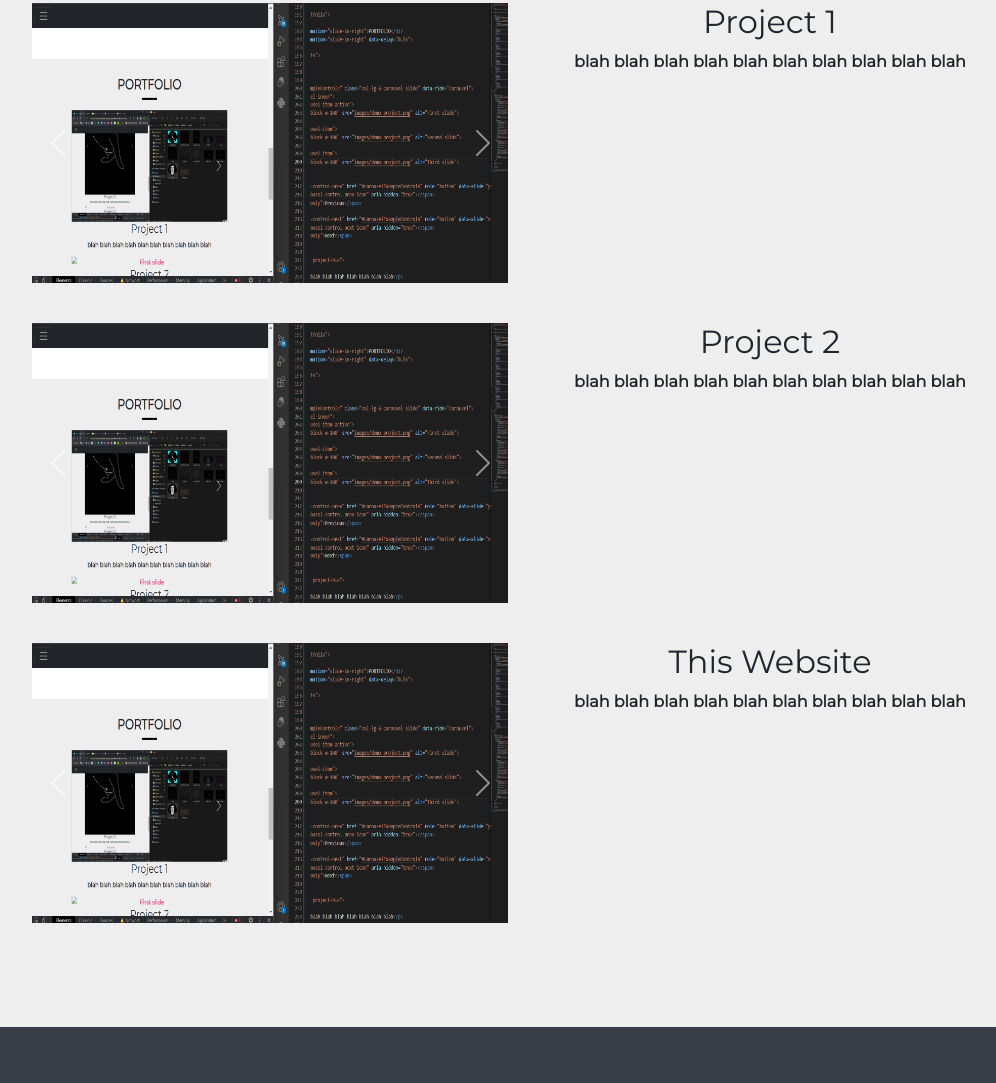
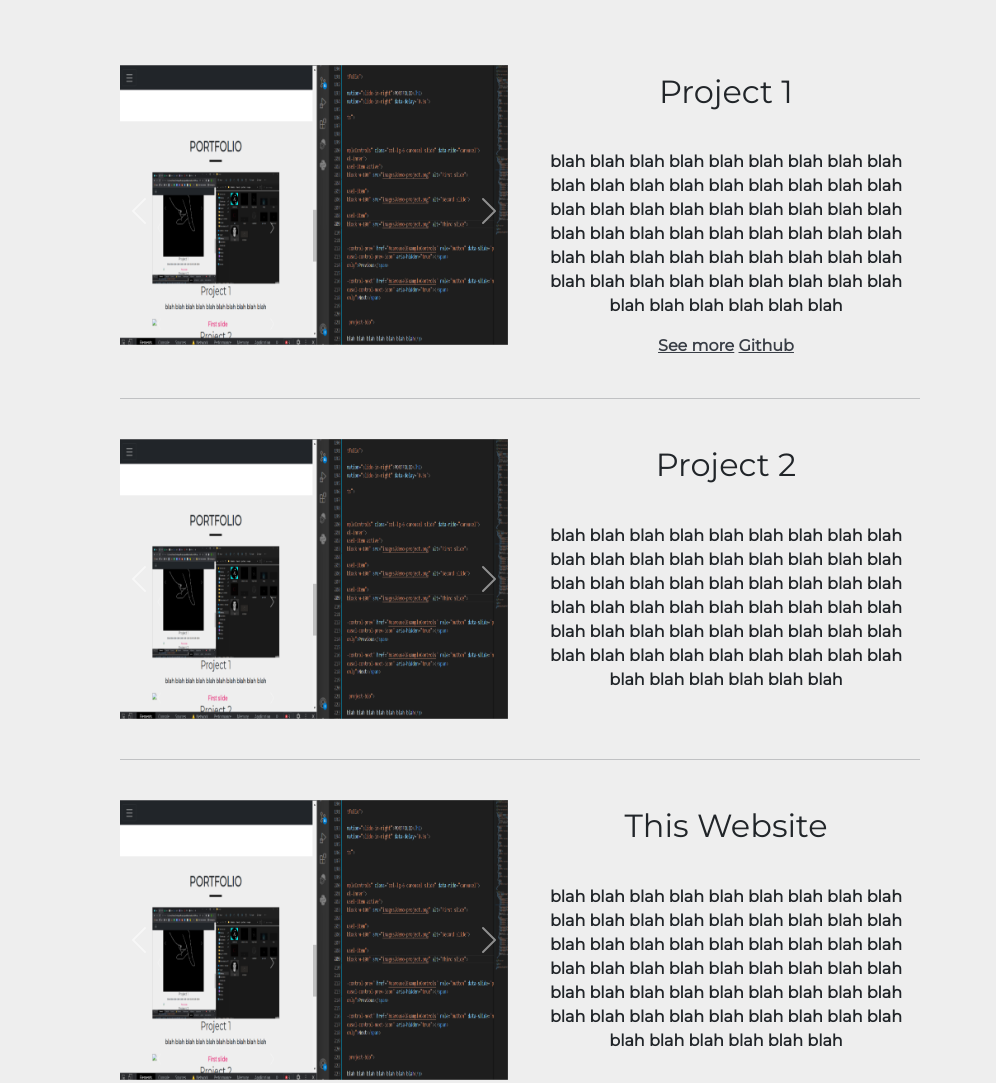
Before and after one commit to TomLeggettLane/portfolio, a website: page index.html in a window 1280 px wide. Shown: the part 1823-2906 px from the top of the page, without its empty margins (120-1116 px from the left). Drawn offline with nearby package versions, Linux system fonts and the light colour scheme.

Commit message:
commit before new laptop

```diff
--- a/app.js
+++ b/app.js
@@ -5,9 +5,19 @@ var scrollSpy = new bootstrap.ScrollSpy(document.body, {
 
 $(function () {
     var isAnimatedScroll = false;
-    $(window).scroll(function () {
-        setupVisibleElementAnimations();
+    var width=$(window).width();
+    console.log(width);
+    if (width > 950){
+        $(window).scroll(function () {
+            setupVisibleElementAnimations();
     });
+    } else {
+        var $els = $(".invis");
+        $els.each(function () {
+            var $el = $(this);
+            $el.removeClass("invis");
+        });
+    }
 
     $(window).on("load");
 
--- a/index.html
+++ b/index.html
@@ -194,7 +194,7 @@
         <hr class="invis" data-animation="slide-in-right" data-delay="0.5s">
       </div>
       <div class="container projects">
-        <div class="container project">
+        <div class="container project invis" data-animation="slide-up">
           <div class="row">
             <div id="carouselExampleControls" class="col-md-6 carousel slide" data-bs-ride="carousel">
               <div class="carousel-inner">
@@ -219,11 +219,22 @@
             </div>
             <div class="col-lg-6 project-bio">
               <h2>Project 1</h2>
-              <p>blah blah blah blah blah blah blah blah blah blah</p>
+              <p>blah blah blah blah blah blah blah blah blah blah
+                blah blah blah blah blah blah blah blah blah blah
+                blah blah blah blah blah blah blah blah blah blah
+                blah blah blah blah blah blah blah blah blah blah
+                blah blah blah blah blah blah blah blah blah blah
+                blah blah blah blah blah blah blah blah blah blah
+              </p>
+              <div>
+                <a href="">See more</a>
+                <a href="">Github</a>
+              </div>
             </div>
           </div>
         </div>
-        <div class="container project">
+        <hr>
+        <div class="container project invis" data-animation="slide-up">
           <div class="row">
             <div id="carouselExampleControls" class="col-md-6 carousel slide" data-bs-ride="carousel">
               <div class="carousel-inner">
@@ -248,11 +259,17 @@
             </div>
             <div class="col-lg-6 project-bio">
               <h2>Project 2</h2>
-              <p>blah blah blah blah blah blah blah blah blah blah </p>
+              <p>blah blah blah blah blah blah blah blah blah blah
+                blah blah blah blah blah blah blah blah blah blah
+                blah blah blah blah blah blah blah blah blah blah
+                blah blah blah blah blah blah blah blah blah blah
+                blah blah blah blah blah blah blah blah blah blah
+                blah blah blah blah blah blah blah blah blah blah</p>
             </div>
           </div>
         </div>
-        <div class="container project">
+        <hr>
+        <div class="container project invis" data-animation="slide-up">
           <div class="row">
             <div id="carouselExampleControls" class="col-md-6 carousel slide" data-bs-ride="carousel">
               <div class="carousel-inner">
@@ -277,7 +294,12 @@
             </div>
             <div class="col-lg-6 project-bio">
               <h2>This Website</h2>
-              <p>blah blah blah blah blah blah blah blah blah blah</p>
+              <p>blah blah blah blah blah blah blah blah blah blah
+                blah blah blah blah blah blah blah blah blah blah
+                blah blah blah blah blah blah blah blah blah blah
+                blah blah blah blah blah blah blah blah blah blah
+                blah blah blah blah blah blah blah blah blah blah
+                blah blah blah blah blah blah blah blah blah blah</p>
             </div>
           </div>
         </div>
--- a/styles.css
+++ b/styles.css
@@ -1,3 +1,5 @@
+/* --- HTML elements --- */
+
 body {
     position: relative;
     font-family: 'Montserrat', sans-serif;
@@ -12,13 +14,6 @@ span {
 
 html {
     scroll-behavior: smooth;
-}
-
-.tom-img {
-    width: 230px;
-    border-radius: 50%;
-    border: 3px solid white;
-    margin: 1% auto 5%;
 }
 
 h1 {
@@ -51,6 +46,9 @@ i {
     margin: 3% 1%;
 }
 
+
+/* --- HOME --- */
+
 .home {
     background-color: #393E46;
     text-align: center;
@@ -67,14 +65,8 @@ i {
     margin-bottom: 1%;
 }
 
-.test {
-    background-color: #393E46;
-    text-align: center;
-    padding: 5% 10%;
-    background-image: url('images/circle-spin.gif');
-    background-position: bottom center;
-    background-repeat: no-repeat;
-    background-size: auto;
+.arrow {
+    transition: all 0.5s;
 }
 
 .home {
@@ -90,21 +82,22 @@ i {
     color:#E93B81;
 }
 
+.view-work-button:hover .arrow {
+    transform: rotate(90deg);
+    transition: 0.5s;
+}
+
+/* --- NAV --- */
+
 .navbar-dark .navbar-nav .nav-link {
     color: white;
     margin: 0 10px;
     font-weight: 100;
 }
 
-
-
-
-
-
 .navbar-nav .nav-item:first-child .nav-link {
     margin-left: 130px;
 }
-
 
 
 .navbar-dark .navbar-nav .nav-link:hover {
@@ -115,10 +108,19 @@ i {
     color: #E93B81 !important;
 }
 
+/* --- ABOUT --- */
+
 .about {
     background-color: white;
     text-align: center;
     padding: 5% 10%;
+}
+
+.tom-img {
+    width: 230px;
+    border-radius: 50%;
+    border: 3px solid white;
+    margin: 1% auto 5%;
 }
 
 .skills {
@@ -148,11 +150,48 @@ i {
 }
 
 
+
+/* --- PORTFOLIO --- */
+
+
 .portfolio {
     background-color: #EEEEEE;
     text-align: center;
     padding: 5% 10%;
 }
+
+.carousel {
+    margin: 0 auto;
+}
+
+.carousel-inner > .carousel-item > img {
+    width:420px;
+    height:280px;
+}
+
+.project {
+      margin: 4% 0;
+      padding: 0 10%;
+}
+
+.projects {
+    margin: 10% 0 5%;
+}
+
+.projects > hr {
+    width:80%;
+    margin: 4% auto 4%;
+    height: 0px;
+    border: none;
+    border-top: 1px solid #393E46;
+}
+
+.project-bio > h2 {
+    margin: 2% 0 10%;
+}
+
+/* --- CONTACT --- */
+
 
 .contact {
     background-color: #393E46;
@@ -187,23 +226,6 @@ i {
     box-shadow: none;
   }
 
-
-
-.footer {
-    text-align: center;
-    background-color: #222831;
-}
-
-.footer p {
-    color : #5e636b;
-    display: inline-block;
-    font-weight: 100;
-}
-
-.footer .copyright {
-    color:#E93B81;
-}
-
 .button-submit {
 -webkit-border-radius: 0;
 -moz-border-radius: 0;
@@ -235,47 +257,55 @@ i {
 }
 
 
-.view-work-button:hover .arrow {
-    transform: rotate(90deg);
-    transition: 0.5s;
+/* --- FOOTER --- */
+
+.footer {
+    text-align: center;
+    background-color: #222831;
 }
 
-.arrow {
-    transition: all 0.5s;
+.footer p {
+    color : #5e636b;
+    display: inline-block;
+    font-weight: 100;
 }
+
+.footer .copyright {
+    color:#E93B81;
+}
+
+
+/* --- ANIMATIONS --- */
+
+@media screen and (min-width: 960px) {
+
 .slide-in-right {
     animation: slideInRight 0.75s ease both;
 }
 
-@keyframes slideInRight {
-    0% {
-        opacity: 0;
-        transform: translateX(200px);
-    }
-    100% {
-        opacity: 1;
-        transform: translateX(0);
-    }
-}
 .slide-in-left {
     animation: slideInLeft 0.75s ease both;
 }
-
-@keyframes slideInLeft {
-    0% {
-        opacity: 0;
-        transform: translateX(-200px);
 }
-    100% {
-        opacity: 1;
-        transform: translateX(0);
-    }
-}
-
 
 .popout {
     animation: popout 1s ease;
     -webkit-animation: popout 1s ease;
+}
+
+.slide-up {
+    animation: slideUp 0.75s ease both;
+}
+
+@keyframes slideUp{
+    0% {
+        opacity: 0;
+        transform: translateY(200px);
+    }
+    100% {
+        opacity: 1;
+        transform: translateY(0);
+    }
 }
 
 @keyframes popout {
@@ -291,11 +321,11 @@ i {
     to{-webkit-transform:scale(1)}
 }
 
-
 .invis {
     visibility: hidden;
 }
 
+}
 
 .python-bar {
     animation: python-fill 2s forwards;
@@ -400,14 +430,24 @@ i {
     }
 }
 
-.carousel {
-    margin: 0 auto;
+@keyframes slideInRight {
+    0% {
+        opacity: 0;
+        transform: translateX(200px);
     }
-.carousel-inner > .carousel-item > img {
-    width:420px;
-    height:280px;
+    100% {
+        opacity: 1;
+        transform: translateX(0);
+    }
 }
 
-  .project {
-      margin: 4% 0;
+@keyframes slideInLeft {
+    0% {
+        opacity: 0;
+        transform: translateX(-200px);
     }
+    100% {
+        opacity: 1;
+        transform: translateX(0);
+    }
+}
```
Lines whose indentation alone changed are shown as unchanged.
